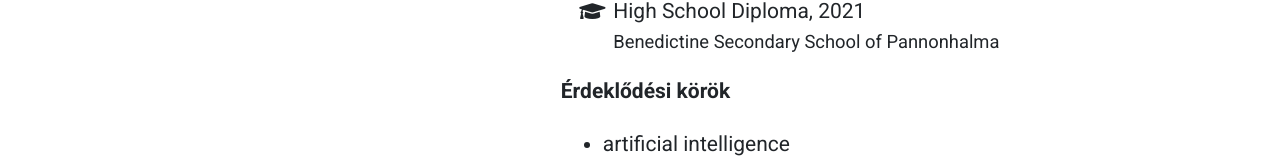
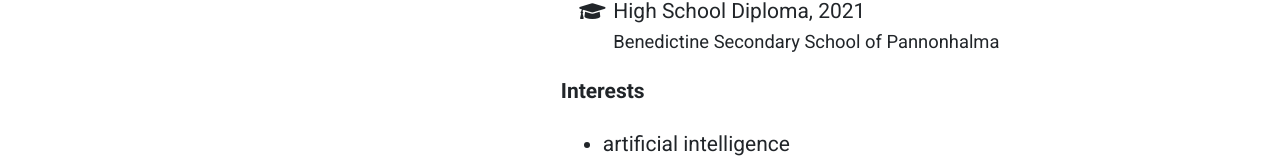
Before and after one commit to BalazsPh21/balazsph21.github.io, a plain HTML site: page bio/index.html in a window 1280 px wide. Shown: the part 731-897 px from the top of the page. Drawn offline with Linux system fonts and the light colour scheme.

Commit message:
Update index.html

```diff
--- a/bio/index.html
+++ b/bio/index.html
@@ -109,7 +109,7 @@
                         </li>
                     </ul>
 
-                    <p class="fw-bold">Érdeklődési körök</p>
+                    <p class="fw-bold">Interests</p>
                     <ul>
                         <li>artificial intelligence</li>
                         <li>autonomous systems</li>
```
